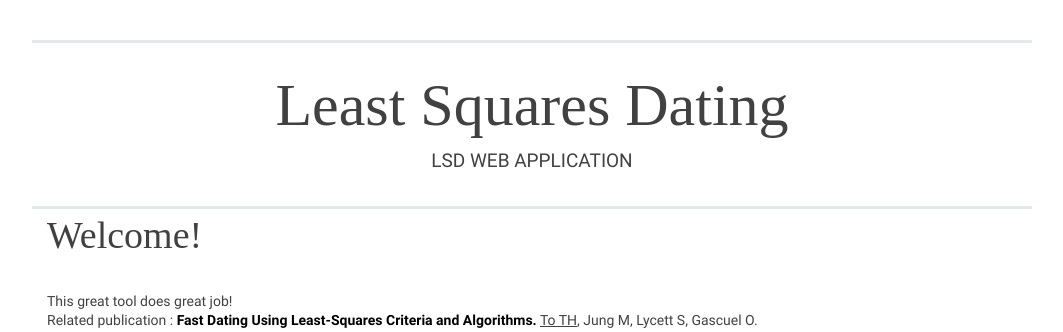
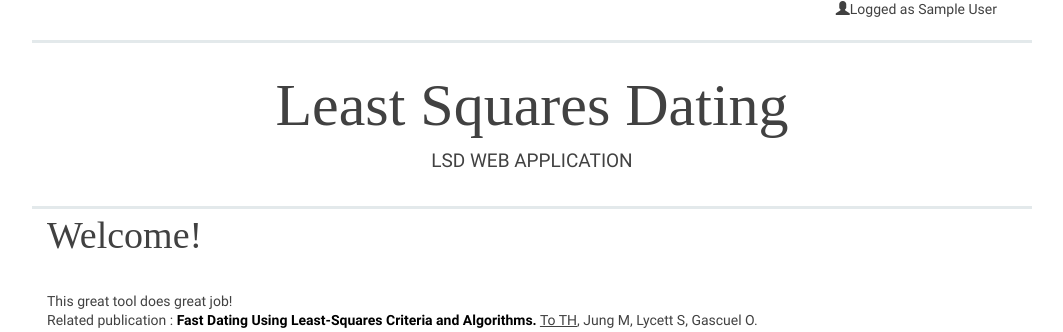
Before and after one commit to evolbioinfo/lsd-web, a Django app: page / in a window 1280 px wide. Shown: the part 90-422 px from the top of the page, without its empty margins (108-1171 px from the left). Run offline with Django 3.2, Linux system fonts and the light colour scheme; the visitor is signed in with stand-in values (Sample User, id 1); data that the repository does not hold is empty; some libraries are stand-ins or nearby versions; some web fonts are replaced.

Commit message:
Added name of logged user

```diff
--- a/lsd_web/lsd/static/lsd/style.css
+++ b/lsd_web/lsd/static/lsd/style.css
@@ -74,6 +74,9 @@ pre.terminal-messages{
   float:right;
 }
 
+#loggeduser {
+    float:right;
+}
 
 .glyphicon-right {
   float:right;
--- a/lsd_web/lsd/templates/lsd/base_generic.html
+++ b/lsd_web/lsd/templates/lsd/base_generic.html
@@ -28,7 +28,7 @@
           <div class="container">
               <div class="logo">
                   <img src="{% static "lsd/PasteurTheme/images/logo.jpg"%}">
-                      </div>
+              </div>
               <div class="elementItem">
                   <nav class="navbar navbar-default">
                       <div class="container-fluid">
@@ -46,6 +46,9 @@
                           </div>
                       </div>
                   </nav>
+		  {% if user.is_authenticated %}
+		  <div id="loggeduser"><span class="glyphicon glyphicon-user"></span>Logged as {{ user.first_name }} {{ user.last_name }}</div>
+		  {% endif %}
               </div>
           </div>
       </div>
```
